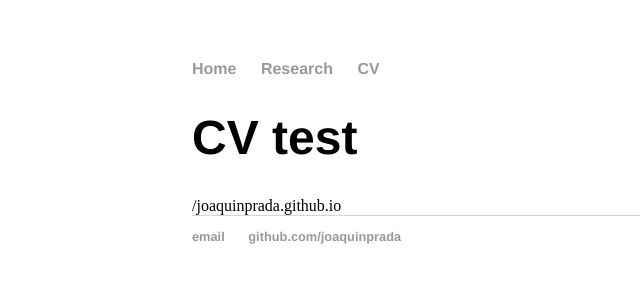
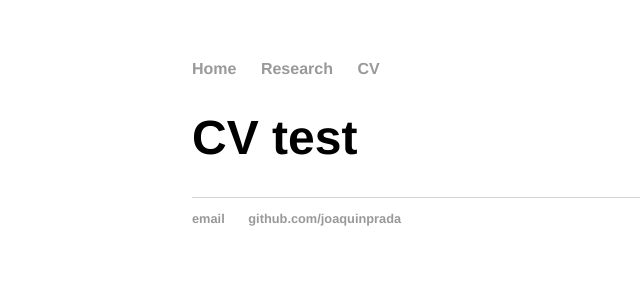
Before and after one commit to joaquinprada/joaquinprada.github.io, a Jekyll site: the page built from cv/index.html, in a window 1280 px wide. Shown: the top 300 px of the page, without its empty margins (0-640 px from the left). Built offline with Jekyll 4.4.1, drawn with Linux system fonts in a browser that asks for light colours.

Commit message:
Update _config.yml

```diff
--- a/_config.yml
+++ b/_config.yml
@@ -1,2 +1,2 @@
 name: Joaquin M. Prada
-baseurl: /joaquinprada.github.io
+baseurl: /
```
